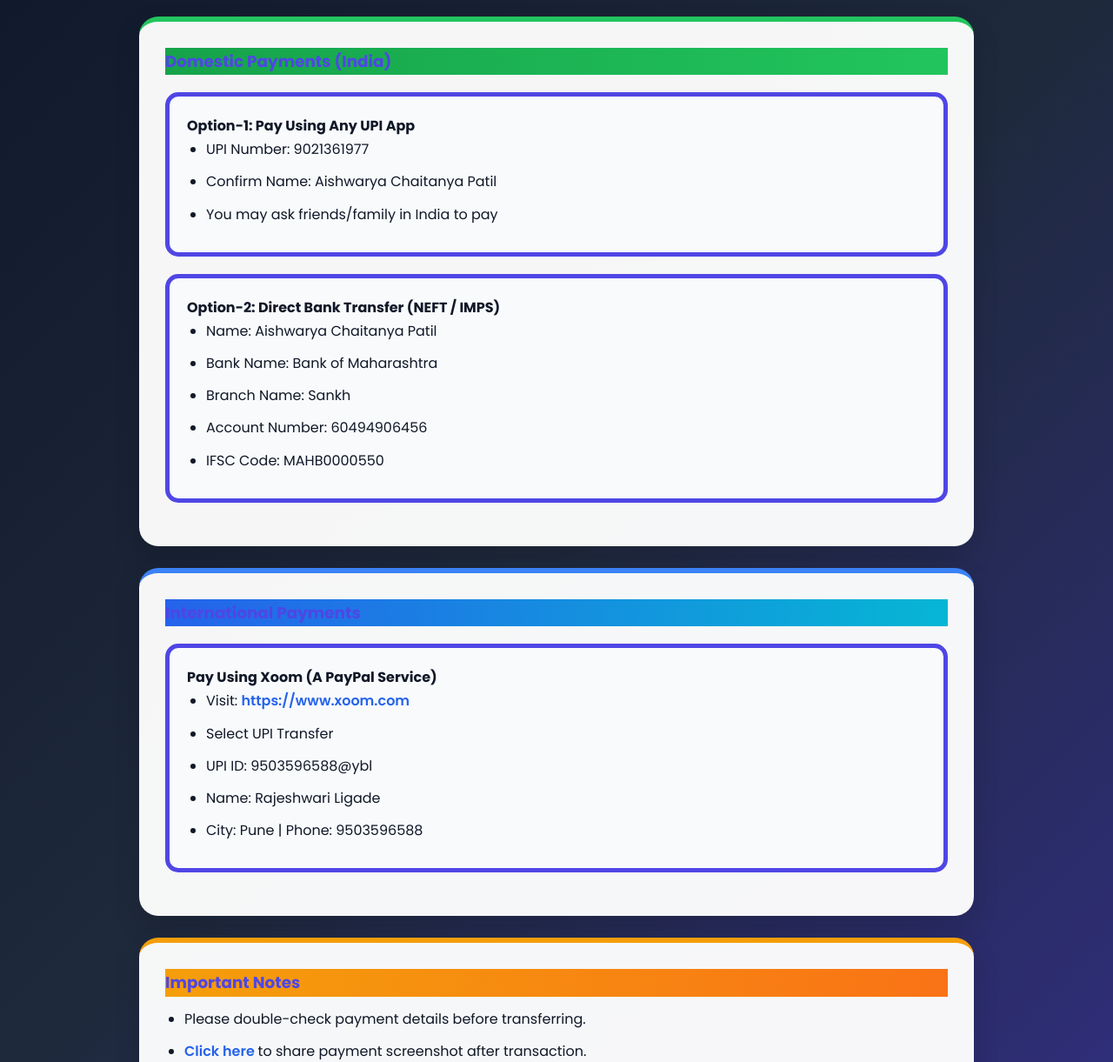
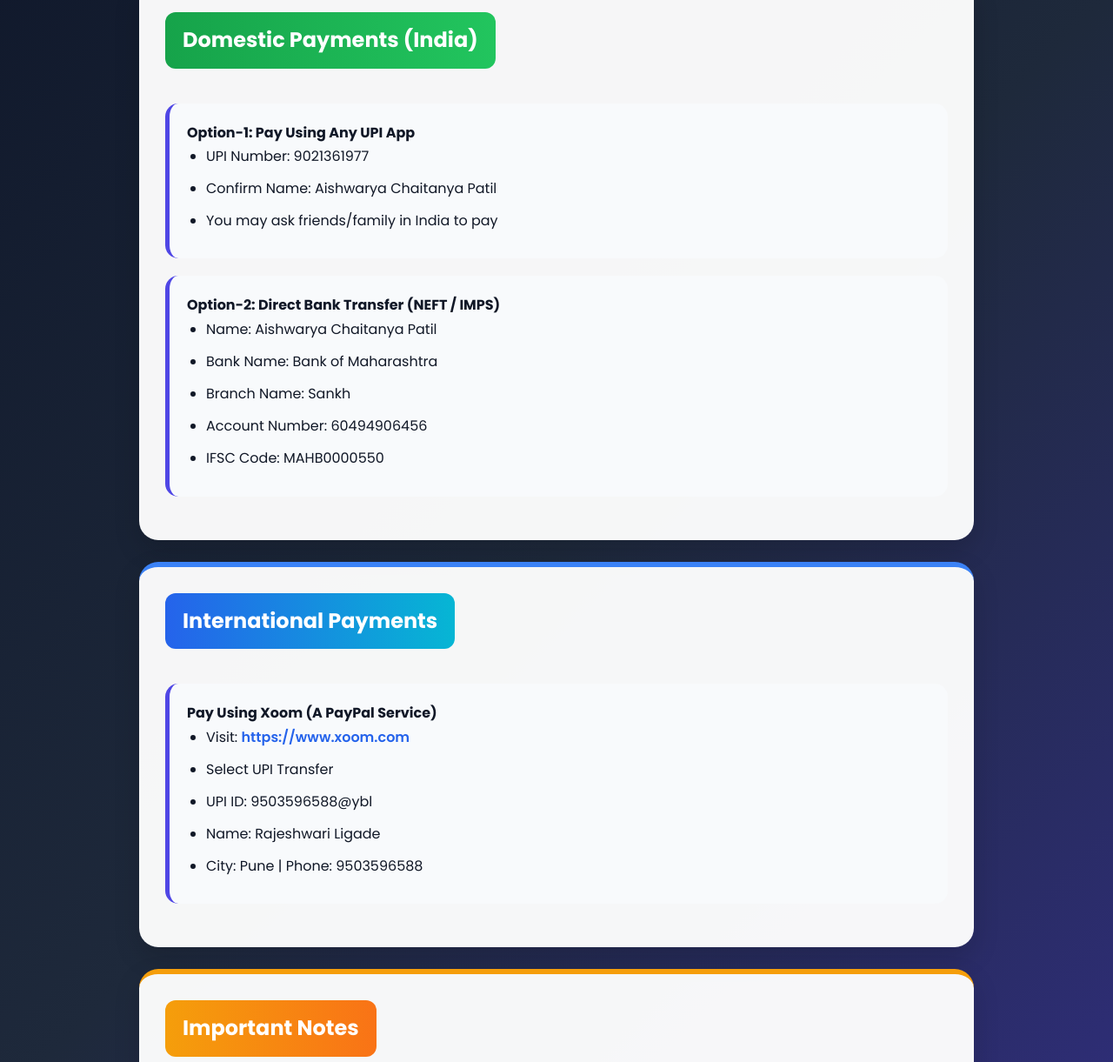
Before and after one commit to chaitanya321/Speed16, a plain HTML site: page fees.html in a window 1280 px wide. Shown: the part 220-1441 px from the top of the page at 87% size. Drawn offline with Linux system fonts and the light colour scheme.

Commit message:
Update fees.html

```diff
--- a/fees.html
+++ b/fees.html
@@ -103,24 +103,21 @@
     font-size:1.5rem;
 }
 
-.domestic-section h3{
+.domestic-section h2{
     background:linear-gradient(90deg,#16a34a,#22c55e);
 }
 
-.international-section h3{
+.international-section h2{
     background:linear-gradient(90deg,#2563eb,#06b6d4);
 }
 
-.note-section h3{
+.note-section h2{
     background:linear-gradient(90deg,#f59e0b,#f97316);
 }
 
 .payment-card{
     background:#f8fafc;
     border-left:5px solid #4f46e5;
-    border-right:5px solid #4f46e5;
-    border-top:5px solid #4f46e5;
-    border-bottom:5px solid #4f46e5;
     border-radius:15px;
     padding:20px;
     margin-top:20px;
@@ -187,11 +184,11 @@
 <div class="container">
 
     <div class="top-link">
-        <a href="/">🏠Go to Home Page</a>
+        <a href="/">🏠 Go to Home Page</a>
     </div>
 
     <div class="academy-header">
-        <h1>Speed16 AI Academy</h1>
+        <h2>Speed16 AI Academy</h2>
         <p>Secure & Convenient Fee Payment Options</p>
     </div>
 
@@ -199,7 +196,7 @@
 
     <div class="section domestic-section">
 
-        <h3>Domestic Payments (India)</h3>
+        <h2>Domestic Payments (India)</h2>
 
         <div class="payment-card">
 
@@ -233,7 +230,7 @@
 
     <div class="section international-section">
 
-        <h3>International Payments</h3>
+        <h2>International Payments</h2>
 
         <div class="payment-card">
 
@@ -265,7 +262,7 @@
 
     <div class="section note-section">
 
-        <h3>Important Notes</h3>
+        <h2>Important Notes</h2>
 
         <ul>
 
```
